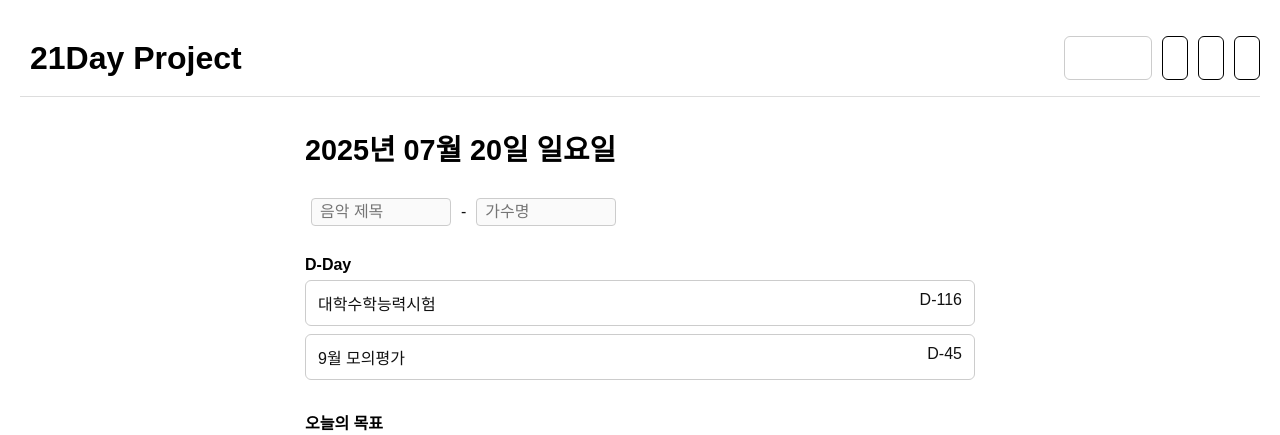
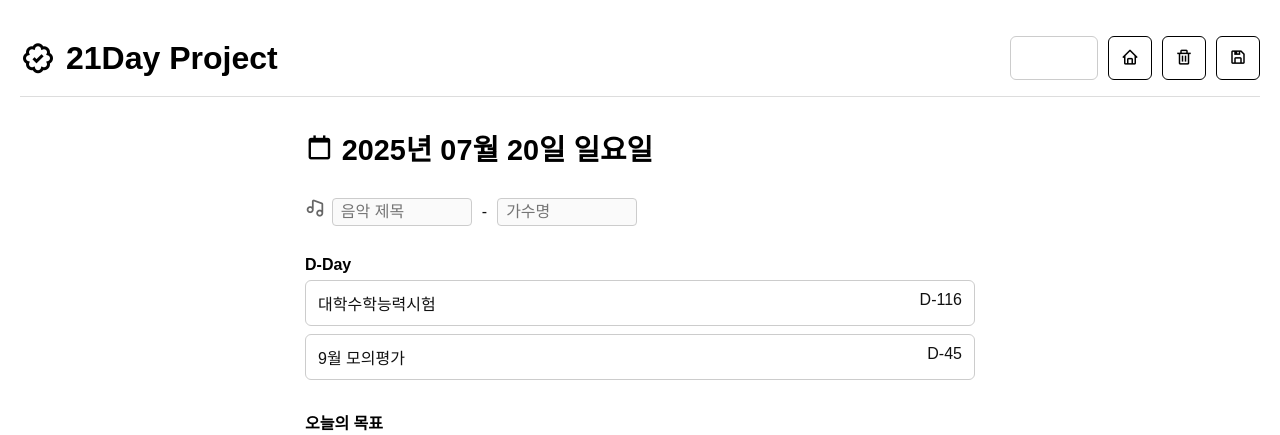
Before and after one commit to ksh6940/project_21day, a Flask app: page /schedule in a window 1280 px wide. Shown: the top 435 px of the page. Run offline with Flask 3, Linux system fonts and the light colour scheme; data that the repository does not hold is empty; parts of the project's set-up code (start-up, migrations or seed data) failed here and were passed over; some libraries are stand-ins or nearby versions; some web fonts are replaced.

Commit message:
Update SchedulerPage.html

```diff
--- a/project_21day/template/pages/SchedulerPage.html
+++ b/project_21day/template/pages/SchedulerPage.html
@@ -5,6 +5,7 @@
     <meta charset="UTF-8">
     <meta name="viewport" content="width=device-width, initial-scale=1.0">
     <title>Scheduler</title>
+    <link href='https://cdn.boxicons.com/fonts/basic/boxicons.min.css' rel='stylesheet'>
     <link rel="stylesheet" href="/template/static/css/common.css">
     <link rel="stylesheet" href="/template/static/css/scheduler.css">
     <link rel="icon" href="/template/static/img/calendar.png" type="image/png" />
```
